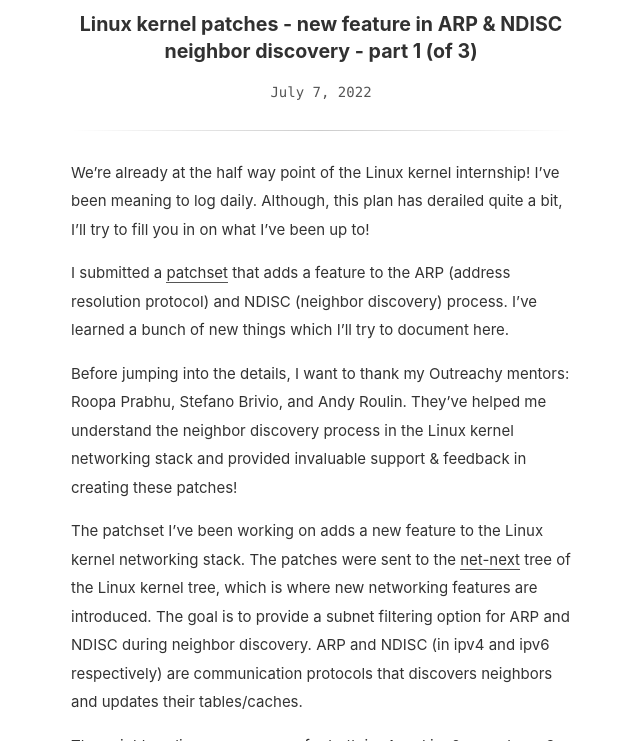
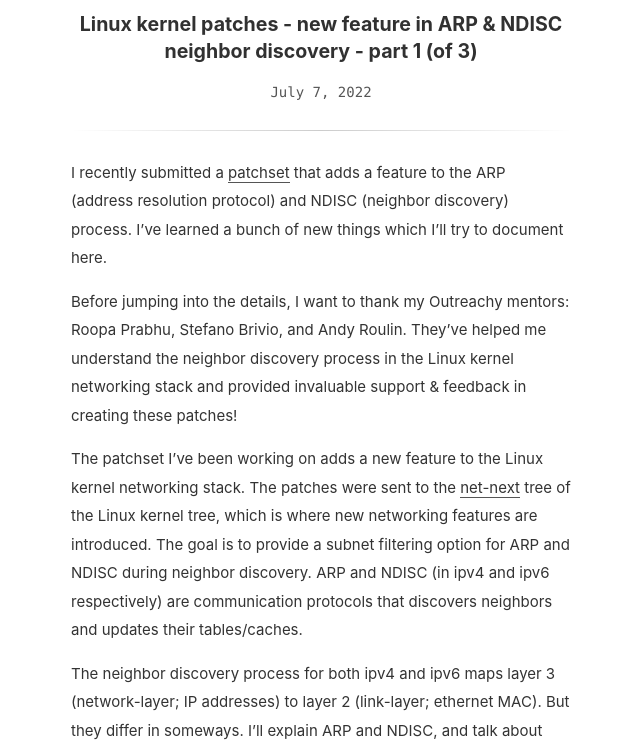
Before and after one commit to jhpark1013/blog, a Jekyll site: the page built from _posts/2022-07-07-arp-and-ndisc-neighbor-discovery.markdown, in a window 1280 px wide and 900 px high, cut to the strip 159-900 px from the top of the window. Shown: the whole strip, without its empty margins (319-959 px from the left). Built offline with Jekyll 4.4.1, drawn with Linux system fonts in a browser that asks for light colours.

Commit message:
edit arp blog

```diff
--- a/_posts/2022-05-30-day-1-getting-mbuto-running.markdown
+++ b/_posts/2022-05-30-day-1-getting-mbuto-running.markdown
@@ -1,5 +1,5 @@
 ---
-title: Day 1 - getting mbuto running (Linux kernel tools)
+title: Getting mbuto running (Linux kernel tools)
 date: 2022-05-30T23:19:53-04:00
 ---
 
--- a/_posts/2022-06-02-day-4-thinking-of-the-internship-project-tasks.markdown
+++ b/_posts/2022-06-02-day-4-thinking-of-the-internship-project-tasks.markdown
@@ -1,5 +1,5 @@
 ---
-title: Day 4 - thinking of the internship project tasks
+title: Thinking of the internship project tasks
 date: 2022-06-02T10:23:07-04:00
 ---
 
--- a/_posts/2022-06-06-day-8-messing-around-with-network-namespaces.markdown
+++ b/_posts/2022-06-06-day-8-messing-around-with-network-namespaces.markdown
@@ -1,5 +1,5 @@
 ---
-title: Day 8 - messing around with network namespaces
+title: Messing around with network namespaces
 date: 2022-06-06T17:25:27-04:00
 ---
 
--- a/_posts/2022-06-24-days-18-to-26-booting-linux-kernel-on-virtual-machine-debug-logs.markdown
+++ b/_posts/2022-06-24-days-18-to-26-booting-linux-kernel-on-virtual-machine-debug-logs.markdown
@@ -1,5 +1,5 @@
 ---
-title: Days 18 to 26 - booting custom Linux kernel on virtual machine (debug logs)
+title: Booting custom Linux kernel on virtual machine (debug logs)
 date: 2022-06-24T14:42:14-04:00
 ---
 
--- a/_posts/2022-07-07-arp-and-ndisc-neighbor-discovery.markdown
+++ b/_posts/2022-07-07-arp-and-ndisc-neighbor-discovery.markdown
@@ -3,9 +3,7 @@ title: Linux kernel patches - new feature in ARP & NDISC neighbor discovery - pa
 date: 2022-07-07T11:45:46-04:00
 ---
 
-We're already at the half way point of the Linux kernel internship! I've been meaning to log daily. Although, this plan has derailed quite a bit, I'll try to fill you in on what I've been up to!
-
-I submitted a [patchset](https://lore.kernel.org/netdev/cover.1657755188.git.jhpark1013@gmail.com/) that adds a feature to the ARP (address resolution protocol) and NDISC (neighbor discovery) process. I've learned a bunch of new things which I'll try to document here.
+I recently submitted a [patchset](https://lore.kernel.org/netdev/cover.1657755188.git.jhpark1013@gmail.com/) that adds a feature to the ARP (address resolution protocol) and NDISC (neighbor discovery) process. I've learned a bunch of new things which I'll try to document here.
 
 Before jumping into the details, I want to thank my Outreachy mentors: Roopa Prabhu, Stefano Brivio, and Andy Roulin. They've helped me understand the neighbor discovery process in the Linux kernel networking stack and provided invaluable support & feedback in creating these patches!
 
```
